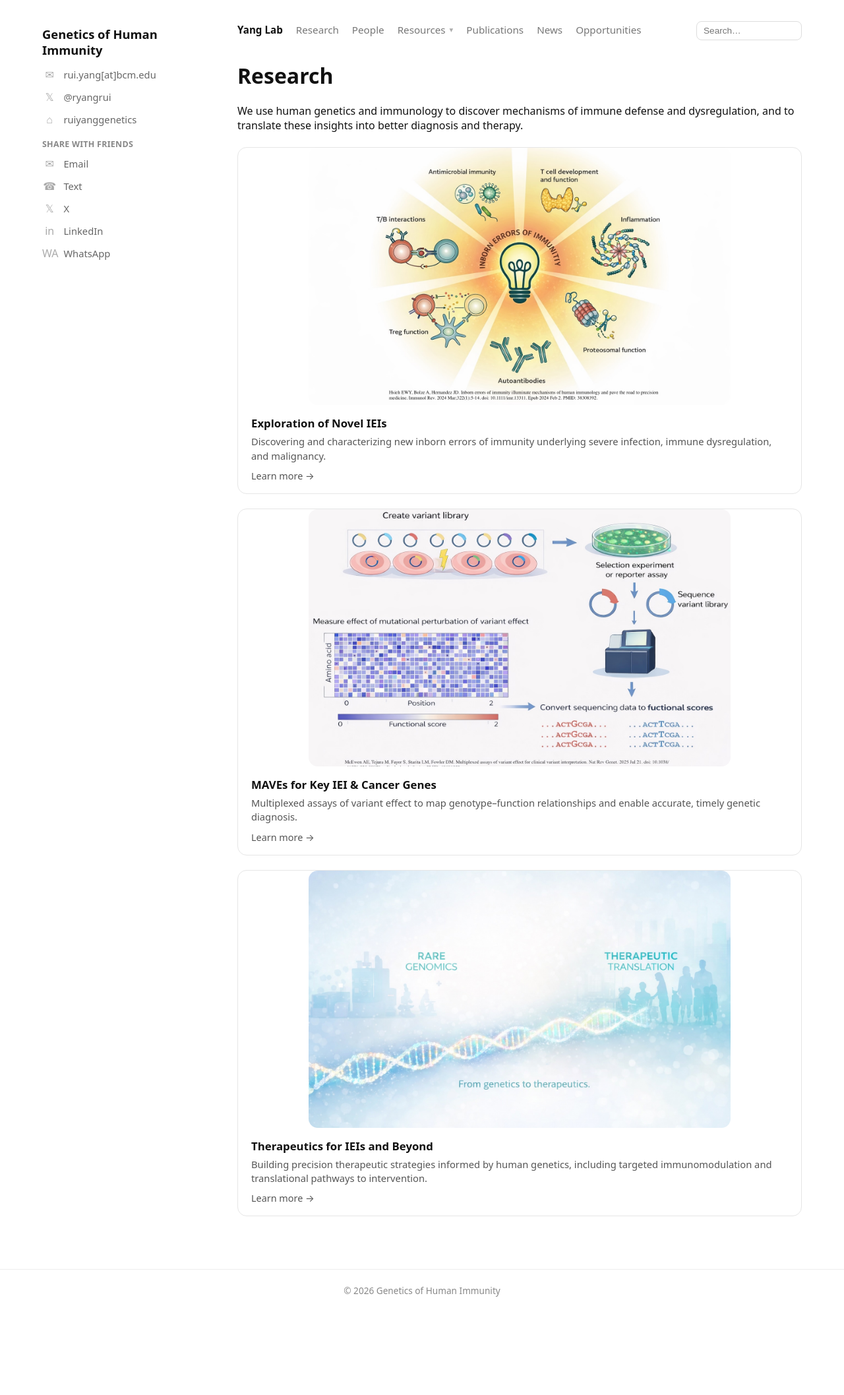
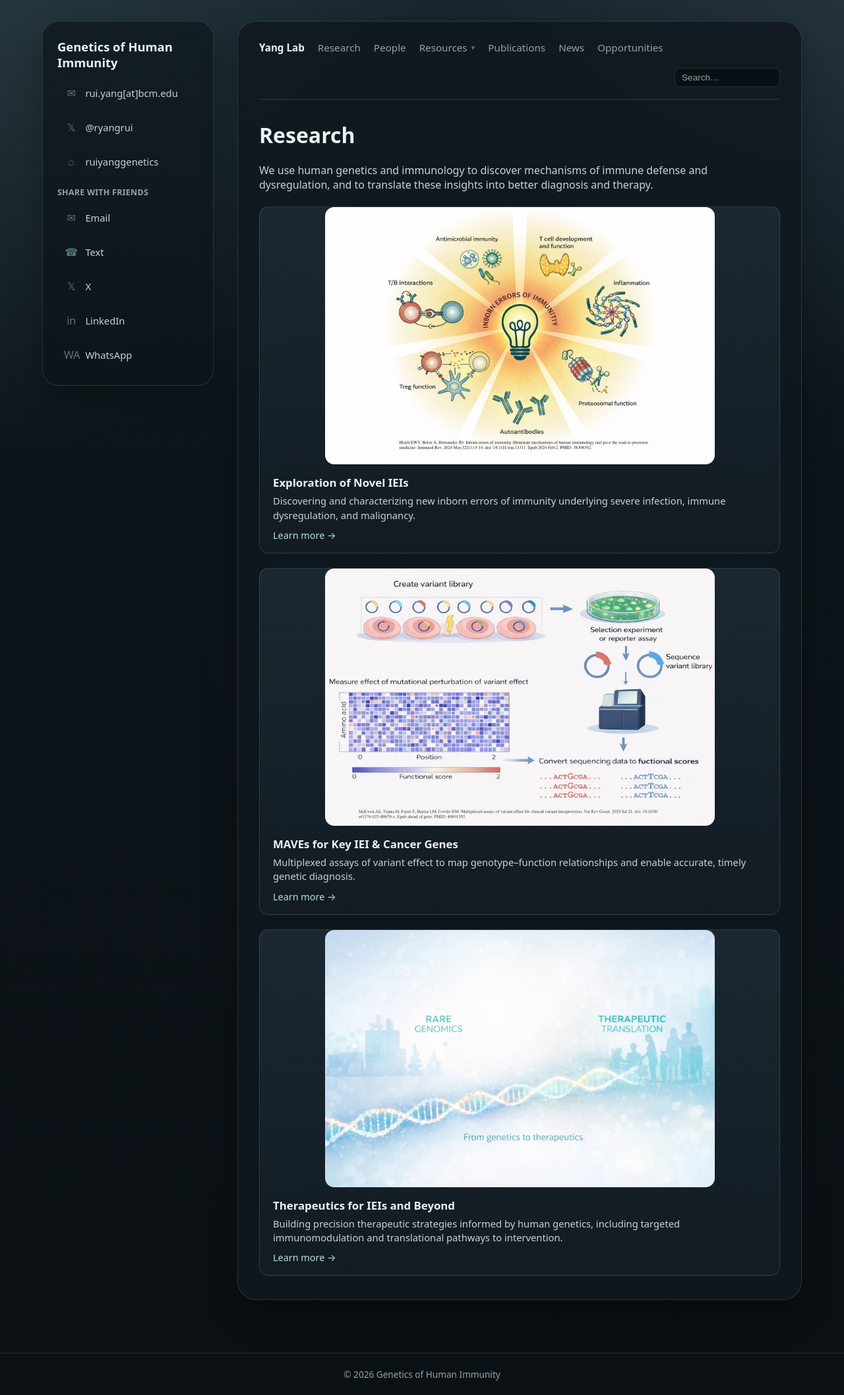
Before and after one commit to ruiyanggenetics/ghilab, a Jekyll site: the page built from research.md, in a window 1280 px wide. Shown: the whole page at 66% size. Built offline with Jekyll 4.4.1, drawn with Linux system fonts in a browser that asks for light colours; before the commit the page ends 1988 px from its top, so only the background shows below that.

Commit message:
darker background trial
darker background

```diff
--- a/assets/style.css
+++ b/assets/style.css
@@ -1,6 +1,24 @@
 /* =========================
    BASE
    ========================= */
+
+:root {
+  --bg: #0d1419;
+  --bg-glow: #18252d;
+  --panel: rgba(16, 24, 31, 0.88);
+  --panel-strong: #162028;
+  --surface: #1d2a33;
+  --surface-hover: #24323d;
+  --surface-soft: #131c23;
+  --text: #ecf1f3;
+  --text-soft: #c8d2d7;
+  --muted: #93a2ab;
+  --border: rgba(219, 230, 236, 0.14);
+  --border-strong: rgba(219, 230, 236, 0.24);
+  --accent: #8fc7bc;
+  --accent-strong: #b6dfd7;
+  --shadow: 0 24px 48px rgba(0, 0, 0, 0.28);
+}
 
 * {
   box-sizing: border-box;
@@ -9,8 +27,12 @@
 body {
   font-family: system-ui, -apple-system, BlinkMacSystemFont, "Segoe UI", sans-serif;
   margin: 0;
-  background: #ffffff;
-  color: #111;
+  min-height: 100vh;
+  background:
+    radial-gradient(circle at top left, rgba(143, 199, 188, 0.11), transparent 28%),
+    radial-gradient(circle at top right, rgba(113, 146, 173, 0.12), transparent 24%),
+    linear-gradient(180deg, var(--bg-glow) 0%, var(--bg) 34%, #0a1014 100%);
+  color: var(--text);
 }
 
 a {
@@ -29,6 +51,23 @@ img {
   display: block;
 }
 
+h1,
+h2,
+h3,
+strong {
+  color: var(--text);
+}
+
+p,
+li {
+  color: var(--text-soft);
+}
+
+hr {
+  border: 0;
+  border-top: 1px solid var(--border);
+}
+
 /* =========================
    PAGE LAYOUT
    ========================= */
@@ -39,6 +78,7 @@ img {
   margin: 0 auto;
   padding: 32px 24px;
   gap: 36px;
+  align-items: flex-start;
 }
 
 /* =========================
@@ -48,7 +88,12 @@ img {
 .sidebar {
   width: 260px;
   flex-shrink: 0;
-  padding-top: 8px;
+  padding: 26px 22px;
+  background: linear-gradient(180deg, rgba(18, 28, 35, 0.96) 0%, rgba(13, 20, 25, 0.92) 100%);
+  border: 1px solid var(--border);
+  border-radius: 24px;
+  box-shadow: var(--shadow);
+  backdrop-filter: blur(10px);
 }
 
 .sidebar-title {
@@ -56,6 +101,7 @@ img {
   font-weight: 700;
   line-height: 1.3;
   margin-bottom: 14px;
+  color: var(--text);
 }
 
 .sidebar-label {
@@ -64,7 +110,7 @@ img {
   font-size: 0.78rem;
   font-weight: 600;
   letter-spacing: 0.02em;
-  color: #888;
+  color: var(--muted);
   text-transform: uppercase;
 }
 
@@ -73,17 +119,23 @@ img {
   flex-direction: column;
   gap: 12px;
   font-size: 0.92rem;
-  color: #666;
+  color: var(--text-soft);
 }
 
 .sidebar-link {
   display: flex;
   align-items: center;
   gap: 10px;
+  padding: 9px 10px;
+  border-radius: 12px;
+  transition: background 0.15s ease, color 0.15s ease, transform 0.15s ease;
 }
 
 .sidebar-link:hover {
-  color: #111;
+  color: var(--text);
+  background: rgba(255, 255, 255, 0.04);
+  text-decoration: none;
+  transform: translateX(1px);
 }
 
 .sidebar-link .icon {
@@ -91,6 +143,7 @@ img {
   text-align: center;
   opacity: 0.55;
   font-size: 1rem;
+  color: var(--accent);
 }
 
 .sidebar-link:hover .icon {
@@ -104,6 +157,12 @@ img {
 .content {
   flex: 1;
   min-width: 0;
+  padding: 28px 32px 36px;
+  background: var(--panel);
+  border: 1px solid var(--border);
+  border-radius: 28px;
+  box-shadow: var(--shadow);
+  backdrop-filter: blur(14px);
 }
 
 /* =========================
@@ -116,21 +175,25 @@ img {
   align-items: baseline;
   gap: 20px;
   margin-bottom: 32px;
+  padding-bottom: 18px;
+  border-bottom: 1px solid var(--border);
 }
 
 .topnav a {
   font-size: 0.95rem;
-  color: #777;
+  color: var(--muted);
   font-weight: 500;
+  transition: color 0.15s ease;
 }
 
 .topnav a.brand {
   font-weight: 700;
-  color: #111;
+  color: var(--text);
 }
 
 .topnav a:hover {
-  color: #111;
+  color: var(--accent-strong);
+  text-decoration: none;
 }
 
 /* =========================
@@ -149,6 +212,8 @@ main {
   width: 100%;
   border-radius: 14px;
   margin-bottom: 22px;
+  border: 1px solid var(--border);
+  box-shadow: 0 16px 36px rgba(0, 0, 0, 0.24);
 }
 
 /* =========================
@@ -160,6 +225,14 @@ main {
   align-items: center;
   gap: 18px;
   margin: 14px 0 22px 0;
+}
+
+.affiliations a {
+  padding: 12px 14px;
+  border: 1px solid rgba(255, 255, 255, 0.08);
+  border-radius: 16px;
+  background: rgba(255, 255, 255, 0.96);
+  box-shadow: 0 10px 24px rgba(0, 0, 0, 0.2);
 }
 
 .affiliations img {
@@ -187,13 +260,16 @@ main {
   align-items: center;
   padding: 16px 20px;
   margin-bottom: 16px;
-  border: 1px solid #e6e6e6;
+  border: 1px solid var(--border);
   border-radius: 14px;
-  transition: background 0.15s ease, transform 0.1s ease;
+  background: linear-gradient(180deg, rgba(29, 42, 51, 0.92) 0%, rgba(19, 28, 35, 0.98) 100%);
+  transition: background 0.15s ease, transform 0.1s ease, border-color 0.15s ease, box-shadow 0.15s ease;
 }
 
 .pub-card:hover {
-  background: #f7f7f7;
+  background: linear-gradient(180deg, rgba(36, 50, 61, 0.96) 0%, rgba(22, 32, 40, 1) 100%);
+  border-color: var(--border-strong);
+  box-shadow: 0 12px 24px rgba(0, 0, 0, 0.16);
   transform: translateY(-1px);
 }
 
@@ -210,7 +286,7 @@ main {
 
 .pub-desc {
   font-size: 0.9rem;
-  color: #666;
+  color: var(--muted);
   margin-top: 4px;
 }
 
@@ -225,11 +301,11 @@ main {
 .pub-dynamic-item {
   margin-bottom: 22px;
   padding-left: 14px;
-  border-left: 3px solid #eee;
+  border-left: 3px solid rgba(143, 199, 188, 0.18);
 }
 
 .pub-dynamic-item:hover {
-  border-left-color: #111;
+  border-left-color: var(--accent);
 }
 
 .pub-dynamic-item .pub-title {
@@ -239,12 +315,12 @@ main {
 }
 
 .pub-dynamic-item .pub-title a {
-  color: #111;
+  color: var(--text);
 }
 
 .pub-dynamic-item .pub-desc {
   font-size: 0.88rem;
-  color: #555;
+  color: var(--muted);
   line-height: 1.45;
   margin-top: 4px;
 }
@@ -274,6 +350,11 @@ main {
   display: flex;
   gap: 18px;
   align-items: flex-start;
+  padding: 20px;
+  border: 1px solid var(--border);
+  border-radius: 20px;
+  background: rgba(21, 31, 39, 0.8);
+  box-shadow: 0 12px 28px rgba(0, 0, 0, 0.14);
 }
 
 .person-card.head img {
@@ -281,11 +362,17 @@ main {
   height: auto;
   border-radius: 12px;
   object-fit: cover;
+  border: 1px solid var(--border);
 }
 
 /* Trainees / collaborators */
 .person-card.trainee {
   text-align: center;
+  padding: 20px 18px;
+  border: 1px solid var(--border);
+  border-radius: 18px;
+  background: rgba(21, 31, 39, 0.72);
+  box-shadow: 0 12px 28px rgba(0, 0, 0, 0.12);
 }
 
 .person-card.trainee img {
@@ -294,6 +381,7 @@ main {
   border-radius: 12px;
   object-fit: cover;
   margin: 0 auto;
+  border: 1px solid var(--border);
 }
 
 .person-name {
@@ -304,19 +392,19 @@ main {
 
 .person-role {
   font-size: 0.85rem;
-  color: #777;
+  color: var(--muted);
   margin-bottom: 6px;
 }
 
 .person-bio {
   font-size: 0.92rem;
-  color: #444;
+  color: var(--text-soft);
   line-height: 1.45;
 }
 
 .person-dates {
   font-size: 0.86rem;
-  color: #777;
+  color: var(--muted);
 }
 
 /* =========================
@@ -331,13 +419,61 @@ main {
   width: 160px;
   padding: 6px 10px;
   font-size: 0.85rem;
-  border: 1px solid #ddd;
+  color: var(--text);
+  background: rgba(10, 16, 20, 0.92);
+  border: 1px solid var(--border);
   border-radius: 8px;
 }
 
 .nav-search input:focus {
   outline: none;
-  border-color: #999;
+  border-color: rgba(143, 199, 188, 0.52);
+  box-shadow: 0 0 0 3px rgba(143, 199, 188, 0.14);
+}
+
+.nav-search input::placeholder {
+  color: var(--muted);
+}
+
+.nav-search-results {
+  width: min(360px, 100%);
+  margin: -12px 0 28px auto;
+  border: 1px solid var(--border);
+  border-radius: 14px;
+  overflow: hidden;
+  background: rgba(13, 20, 25, 0.96);
+  box-shadow: 0 18px 36px rgba(0, 0, 0, 0.24);
+}
+
+.nav-search-results:empty {
+  display: none;
+}
+
+.nav-search-item a {
+  display: block;
+  padding: 12px 14px;
+}
+
+.nav-search-item + .nav-search-item {
+  border-top: 1px solid var(--border);
+}
+
+.nav-search-item a:hover {
+  background: rgba(255, 255, 255, 0.04);
+  text-decoration: none;
+}
+
+.nav-search-title {
+  color: var(--text);
+  font-size: 0.92rem;
+  font-weight: 600;
+}
+
+.nav-search-snippet {
+  margin-top: 4px;
+  color: var(--muted);
+  font-size: 0.84rem;
+  line-height: 1.45;
 }
 
 /* =========================
@@ -354,17 +490,17 @@ main {
 .news-item {
   position: relative;
   padding: 18px 20px 18px 24px;
-  border: 1px solid #e9e9e9;
+  border: 1px solid var(--border);
   border-radius: 16px;
-  background: linear-gradient(180deg, #ffffff 0%, #fafafa 100%);
-  box-shadow: 0 1px 0 rgba(0, 0, 0, 0.02);
+  background: linear-gradient(180deg, rgba(29, 42, 51, 0.92) 0%, rgba(19, 28, 35, 0.98) 100%);
+  box-shadow: 0 8px 18px rgba(0, 0, 0, 0.12);
   transition: background 0.2s ease, transform 0.12s ease, box-shadow 0.2s ease, border-color 0.2s ease;
 }
 
 .news-item:hover {
-  background: linear-gradient(180deg, #ffffff 0%, #f6f6f6 100%);
-  border-color: #e1e1e1;
-  box-shadow: 0 6px 14px rgba(0, 0, 0, 0.06);
+  background: linear-gradient(180deg, rgba(36, 50, 61, 0.96) 0%, rgba(22, 32, 40, 1) 100%);
+  border-color: var(--border-strong);
+  box-shadow: 0 16px 30px rgba(0, 0, 0, 0.2);
   transform: translateY(-1px);
 }
 
@@ -376,13 +512,13 @@ main {
   bottom: 16px;
   width: 2px;
   border-radius: 2px;
-  background: linear-gradient(180deg, #111 0%, #bdbdbd 100%);
-  opacity: 0.25;
+  background: linear-gradient(180deg, var(--accent) 0%, rgba(143, 199, 188, 0.1) 100%);
+  opacity: 0.8;
 }
 
 .news-date {
   font-size: 0.8rem;
-  color: #6b6b6b;
+  color: var(--accent-strong);
   letter-spacing: 0.02em;
   text-transform: uppercase;
   margin-bottom: 6px;
@@ -390,7 +526,7 @@ main {
 
 .news-body {
   font-size: 0.98rem;
-  color: #3f3f3f;
+  color: var(--text-soft);
   line-height: 1.5;
 }
 
@@ -398,16 +534,16 @@ main {
   display: inline-block;
   margin-top: 10px;
   font-size: 0.9rem;
-  color: #4a4a4a;
+  color: var(--accent-strong);
   text-decoration: none;
-  border-bottom: 1px solid rgba(0, 0, 0, 0.15);
+  border-bottom: 1px solid rgba(182, 223, 215, 0.24);
   padding-bottom: 1px;
   transition: color 0.15s ease, border-color 0.15s ease, transform 0.12s ease;
 }
 
 .news-link:hover {
-  color: #111;
-  border-color: rgba(0, 0, 0, 0.4);
+  color: var(--text);
+  border-color: rgba(236, 241, 243, 0.4);
   transform: translateY(-1px);
 }
 
@@ -417,14 +553,14 @@ main {
 .site-footer{
   margin-top: 48px;
   padding: 22px 0;
-  border-top: 1px solid #eee;
+  border-top: 1px solid var(--border);
 }
 
 .footer-inner{
   max-width: 900px;
   margin: 0 auto;              /* centers the 900px container */
   font-size: 0.85rem;
-  color: #888;
+  color: var(--muted);
 
   display: flex;
   justify-content: center;     /* centers the footer items */
@@ -450,15 +586,17 @@ main {
 
 .research-card.research-card-vertical{
   display: block;
-  border: 1px solid #e6e6e6;
+  border: 1px solid var(--border);
   border-radius: 14px;
   overflow: hidden; /* keeps the card rounded */
-  background: #fff;
-  transition: background 0.15s ease, transform 0.1s ease;
+  background: linear-gradient(180deg, rgba(29, 42, 51, 0.92) 0%, rgba(19, 28, 35, 0.98) 100%);
+  transition: background 0.15s ease, transform 0.1s ease, border-color 0.15s ease, box-shadow 0.15s ease;
 }
 
 .research-card.research-card-vertical:hover{
-  background: #f7f7f7;
+  background: linear-gradient(180deg, rgba(36, 50, 61, 0.96) 0%, rgba(22, 32, 40, 1) 100%);
+  border-color: var(--border-strong);
+  box-shadow: 0 14px 28px rgba(0, 0, 0, 0.18);
   transform: translateY(-1px);
 }
 
@@ -485,7 +623,7 @@ main {
 .research-card-body p{
   margin: 0;
   font-size: 0.92rem;
-  color: #555;
+  color: var(--text-soft);
   line-height: 1.45;
 }
 
@@ -493,11 +631,11 @@ main {
   display: inline-block;
   margin-top: 10px;
   font-size: 0.9rem;
-  color: #555;
+  color: var(--accent-strong);
 }
 
 .research-card.research-card-vertical:hover .research-link{
-  color: #111;
+  color: var(--text);
 }
 
 /* Mobile: full-width image, still taller */
@@ -540,10 +678,10 @@ main {
   min-width: 220px;
   padding: 10px 8px;
 
-  background: #fff;
-  border: 1px solid #e6e6e6;
+  background: rgba(13, 20, 25, 0.98);
+  border: 1px solid var(--border);
   border-radius: 12px;
-  box-shadow: 0 10px 22px rgba(0,0,0,0.08);
+  box-shadow: 0 18px 30px rgba(0, 0, 0, 0.28);
 
   display: none;          /* critical */
   z-index: 1000;
@@ -570,14 +708,14 @@ main {
   padding: 10px 12px;
   border-radius: 10px;
   font-size: 0.92rem;
-  color: #444;
+  color: var(--text-soft);
   text-decoration: none;
   white-space: nowrap;
 }
 
 .nav-menu a:hover{
-  background: #f7f7f7;
-  color: #111;
+  background: rgba(255, 255, 255, 0.05);
+  color: var(--text);
   text-decoration: none;
 }
 
@@ -614,6 +752,10 @@ main {
     margin-bottom: 18px;
   }
 
+  .content {
+    padding: 22px 20px 28px;
+  }
+
   .affiliations img {
     height: 56px;
   }
```
Also changed, not shown: 1 other file.
